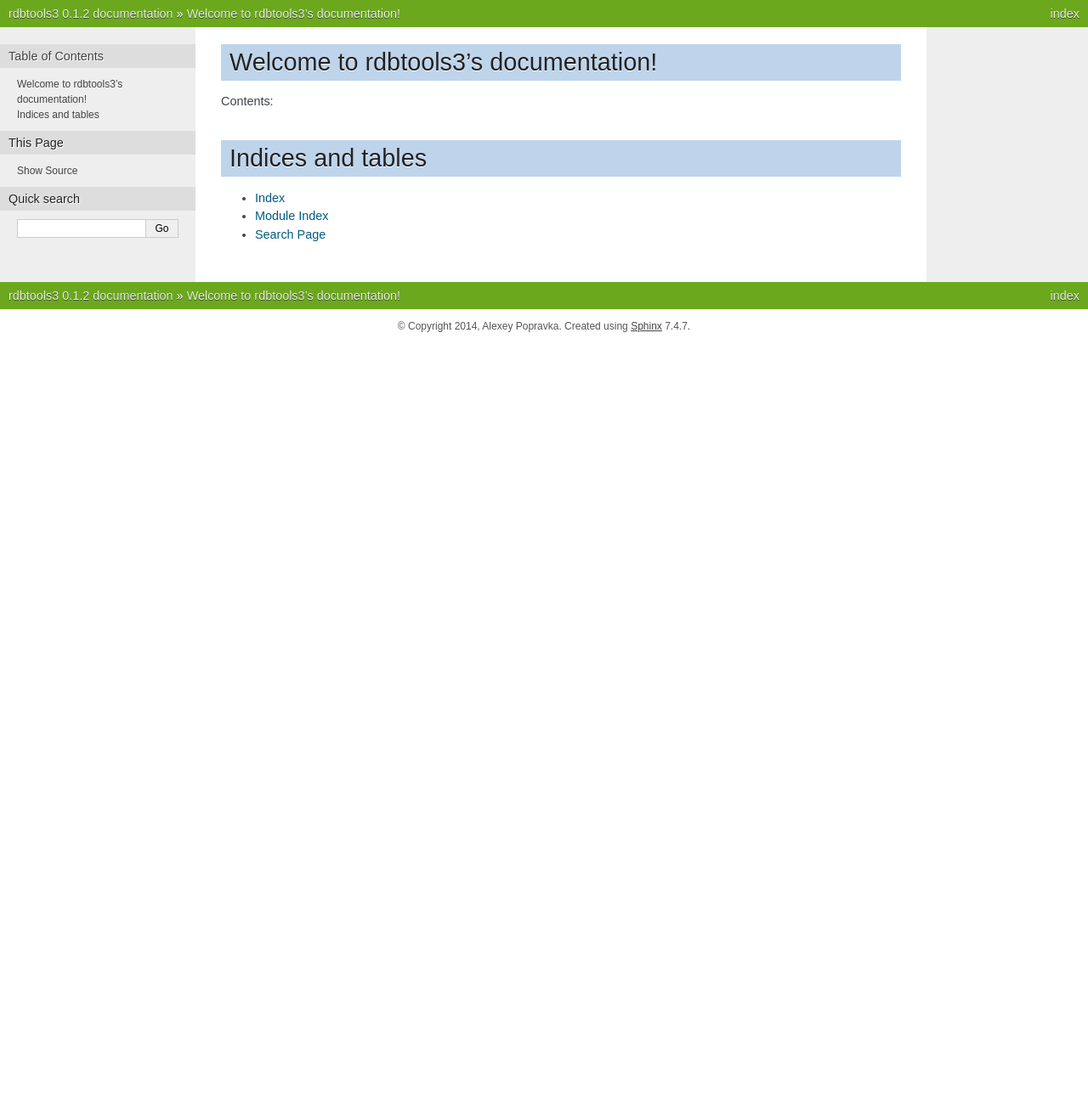
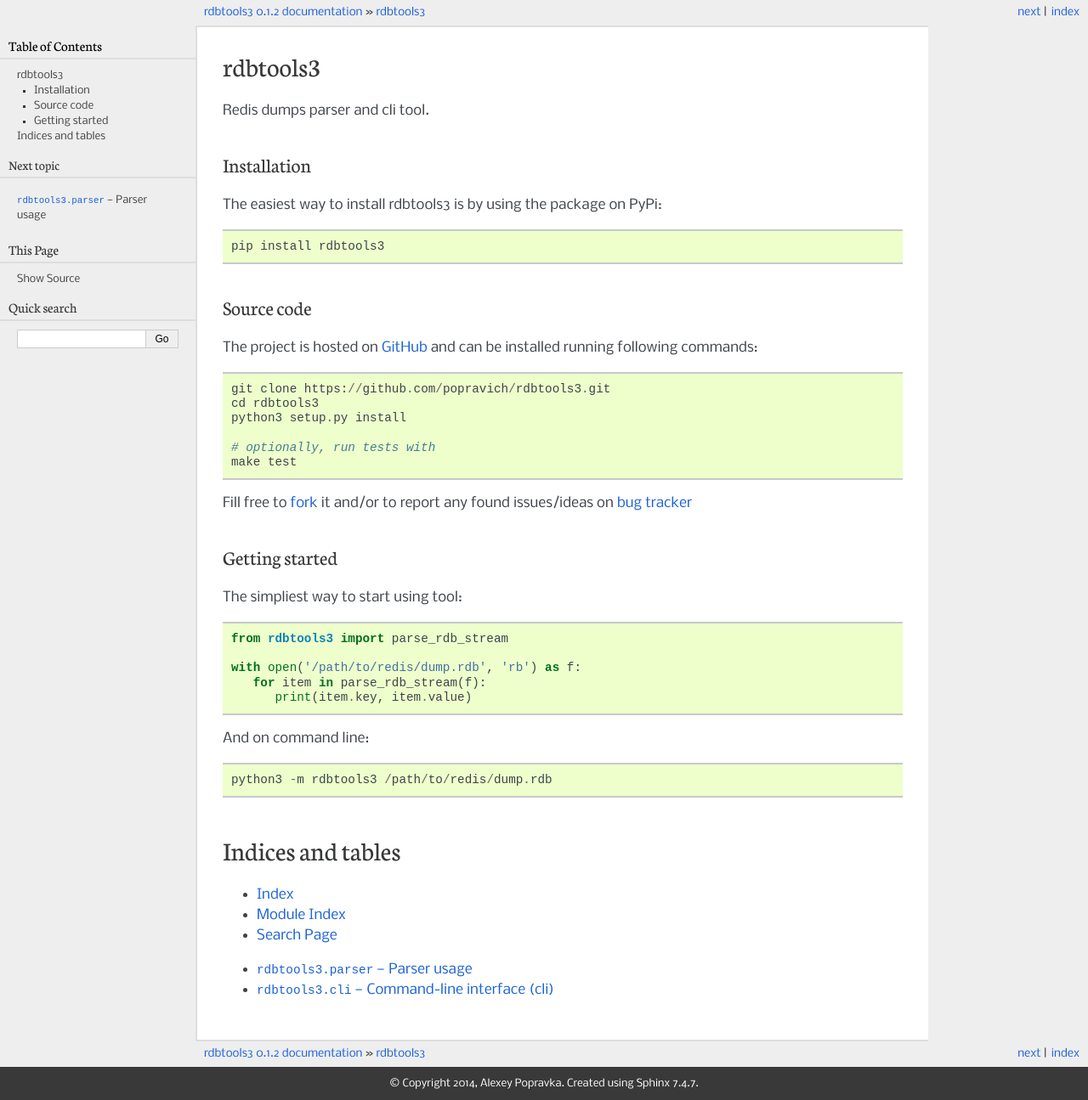
Before and after one commit to popravich/rdbtools3, a Sphinx documentation site: the page built from docs/index.rst, in a window 1280 px wide. Shown: the whole page at 85% size. Built offline with Sphinx 7.4.7, drawn with Linux system fonts in a browser that asks for light colours; before the commit the page ends 900 px from its top, so only the background shows below that.

Commit message:
some docs

```diff
--- a/docs/conf.py
+++ b/docs/conf.py
@@ -99,7 +99,7 @@
 
 # The theme to use for HTML and HTML Help pages.  See the documentation for
 # a list of builtin themes.
-html_theme = 'nature'
+html_theme = 'pyramid'
 
 # Theme options are theme-specific and customize the look and feel of a theme
 # further.  For a list of options available for each theme, see the
--- a/docs/index.rst
+++ b/docs/index.rst
@@ -3,14 +3,55 @@
    You can adapt this file completely to your liking, but it should at least
    contain the root `toctree` directive.
 
-Welcome to rdbtools3's documentation!
-=====================================
+rdbtools3
+=========
 
-Contents:
+Redis dumps parser and cli tool.
 
-.. toctree::
-   :maxdepth: 2
 
+Installation
+------------
+
+The easiest way to install rdbtools3 is by using the package on PyPi::
+
+   pip install rdbtools3
+
+
+Source code
+-----------
+
+
+The project is hosted on `GitHub`_ and can be installed running following
+commands::
+
+   git clone https://github.com/popravich/rdbtools3.git
+   cd rdbtools3
+   python3 setup.py install
+
+   # optionally, run tests with
+   make test
+
+Fill free to `fork`_ it and/or to report any found issues/ideas on `bug tracker`_
+
+.. _GitHub: https://github.com/popravich/rdbtools3
+.. _fork: GitHub_
+.. _bug tracker: https://github.com/popravich/rdbtools3/issues
+
+
+Getting started
+---------------
+
+The simpliest way to start using tool::
+
+   from rdbtools3 import parse_rdb_stream
+
+   with open('/path/to/redis/dump.rdb', 'rb') as f:
+      for item in parse_rdb_stream(f):
+         print(item.key, item.value)
+
+And on command line::
+
+   python3 -m rdbtools3 /path/to/redis/dump.rdb
 
 
 Indices and tables
@@ -19,3 +60,8 @@
 * :ref:`genindex`
 * :ref:`modindex`
 * :ref:`search`
+
+.. toctree::
+
+   parser
+   cli
--- /dev/null
+++ b/docs/parser.rst
@@ -0,0 +1,2 @@
+:mod:`rdbtools3.parser` --- Parser usage
+========================================
```
Also changed, not shown: docs/cli.rst (added, +7 -0 lines), 1 other file.
